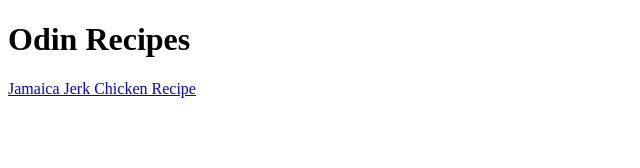
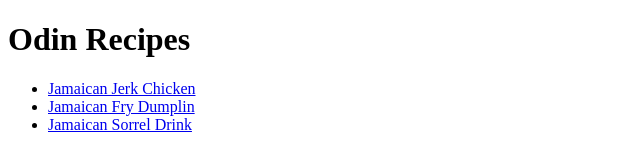
Before and after one commit to merritt-d/odin-recipes, a plain HTML site: page index.html in a window 1280 px wide. Shown: the whole page, without its empty margins (0-640 px from the left). Drawn offline with Linux system fonts and the light colour scheme.

Commit message:
Modify index.html to include dumpling and sorrel recipe links

```diff
--- a/index.html
+++ b/index.html
@@ -9,6 +9,10 @@
 <body>
     <h1>Odin Recipes</h1>
 
-    <p><a href="./recipes/ja-jerk-chicken.html">Jamaica Jerk Chicken Recipe</a></p>
+    <ul>
+        <li><a href="./recipes/ja-jerk-chicken.html">Jamaican Jerk Chicken</a></li>
+        <li><a href="./recipes/ja-fry-dumplin.html">Jamaican Fry Dumplin</a></li>
+        <li><a href="./recipes/ja-sorrel-drink.html">Jamaican Sorrel Drink</a></li>
+    </ul>
 </body>
 </html>
```
